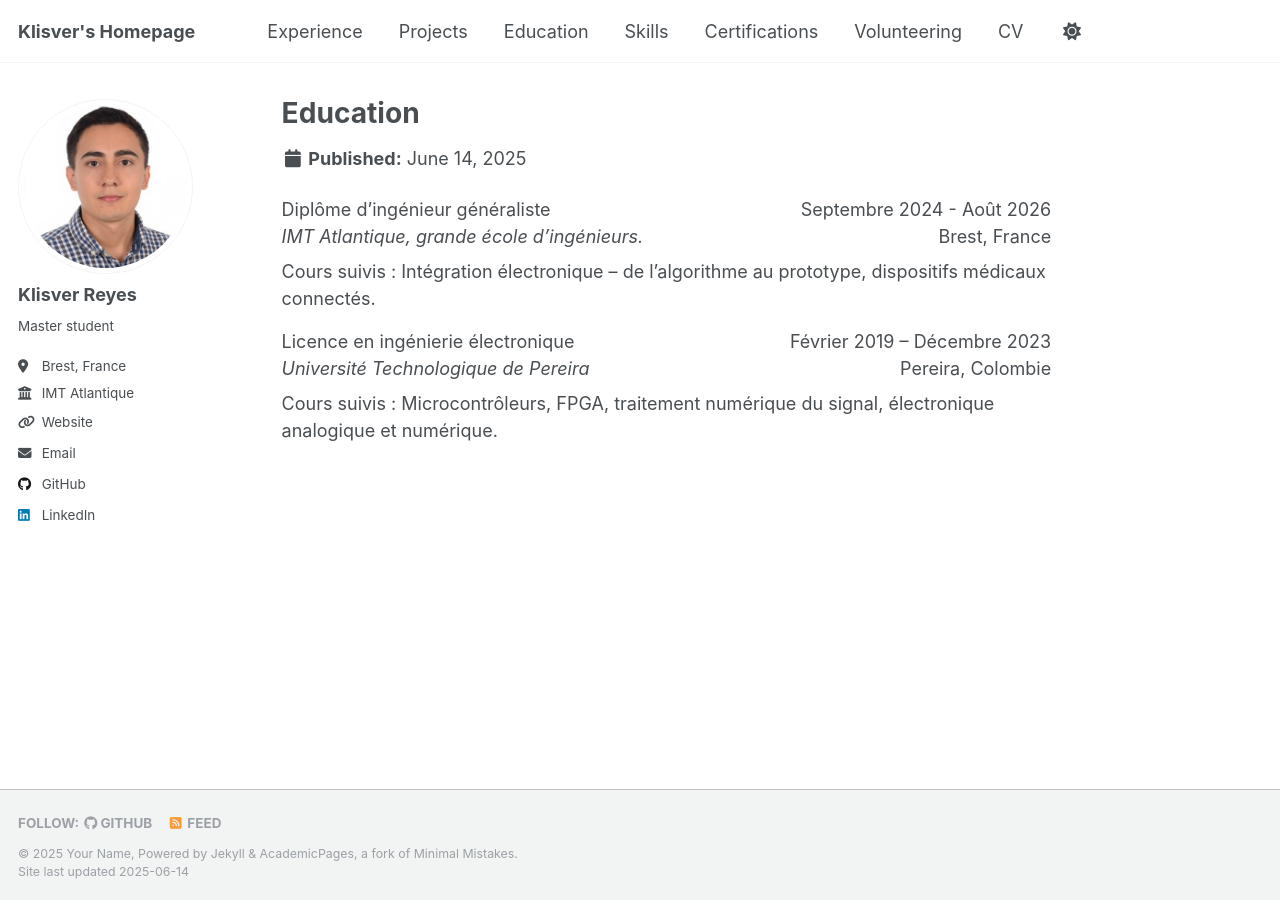
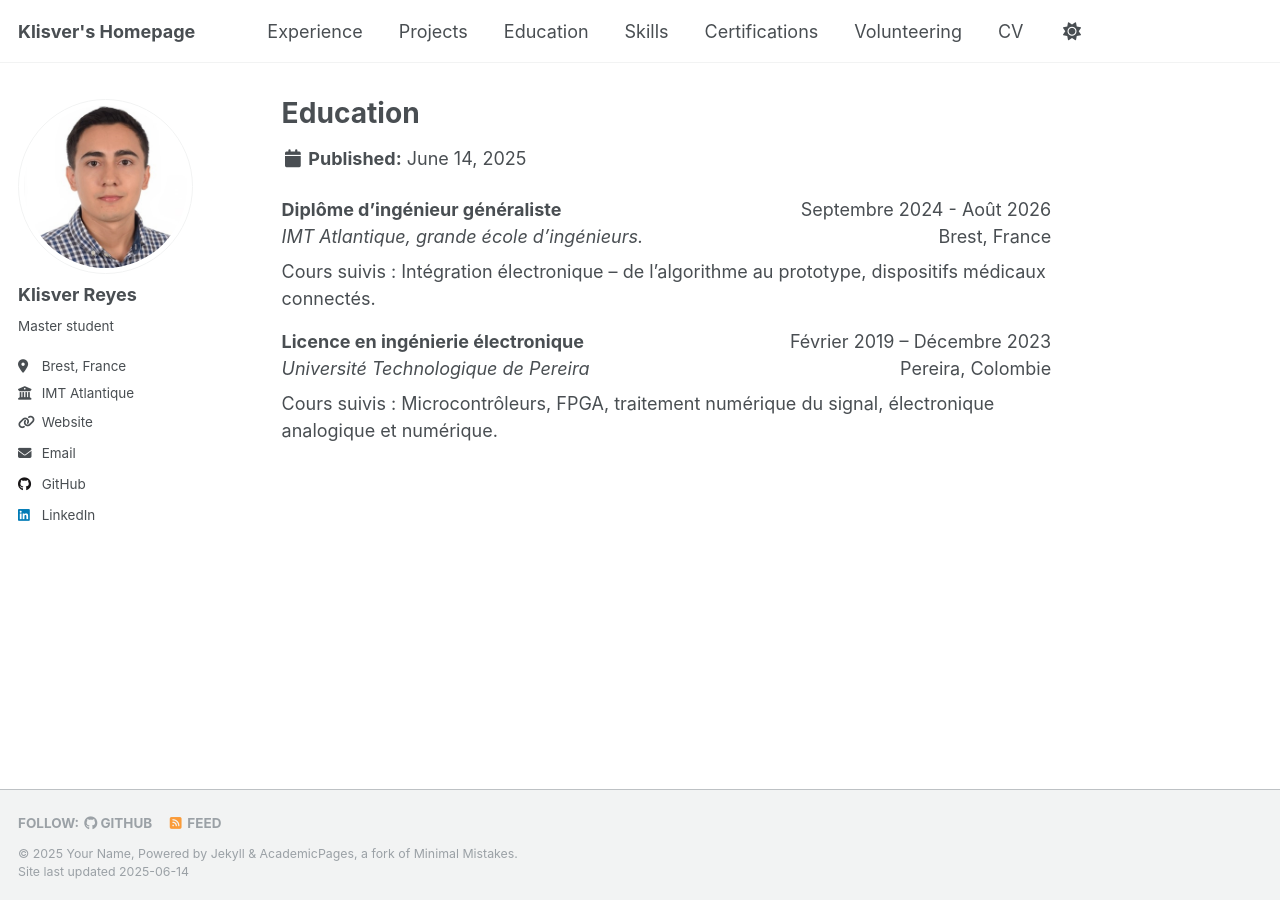
Before and after one commit to Klisver-Reyes/Klisver-Reyes.github.io, a Jekyll site: the page built from _education/education.md, in a window 1280 px wide. Built offline with Jekyll 4.4.1, drawn with Linux system fonts in a browser that asks for light colours.

```diff
--- a/_education/education.md
+++ b/_education/education.md
@@ -7,7 +7,7 @@ permalink: /education/
 
 
 <div style="display: flex; justify-content: space-between;">
-  <div>Diplôme d’ingénieur généraliste</div>
+  <div><strong>Diplôme d’ingénieur généraliste</strong></div>
   <div>Septembre 2024 - Août 2026</div>
 </div>
 <div style="display: flex; justify-content: space-between;">
@@ -19,7 +19,7 @@ permalink: /education/
 </div>
 
 <div style="display: flex; justify-content: space-between; margin-top: 16px;">
-  <div>Licence en ingénierie électronique</div>
+  <div><strong>Licence en ingénierie électronique</strong></div>
   <div>Février 2019 – Décembre 2023</div>
 </div>
 <div style="display: flex; justify-content: space-between;">
```
